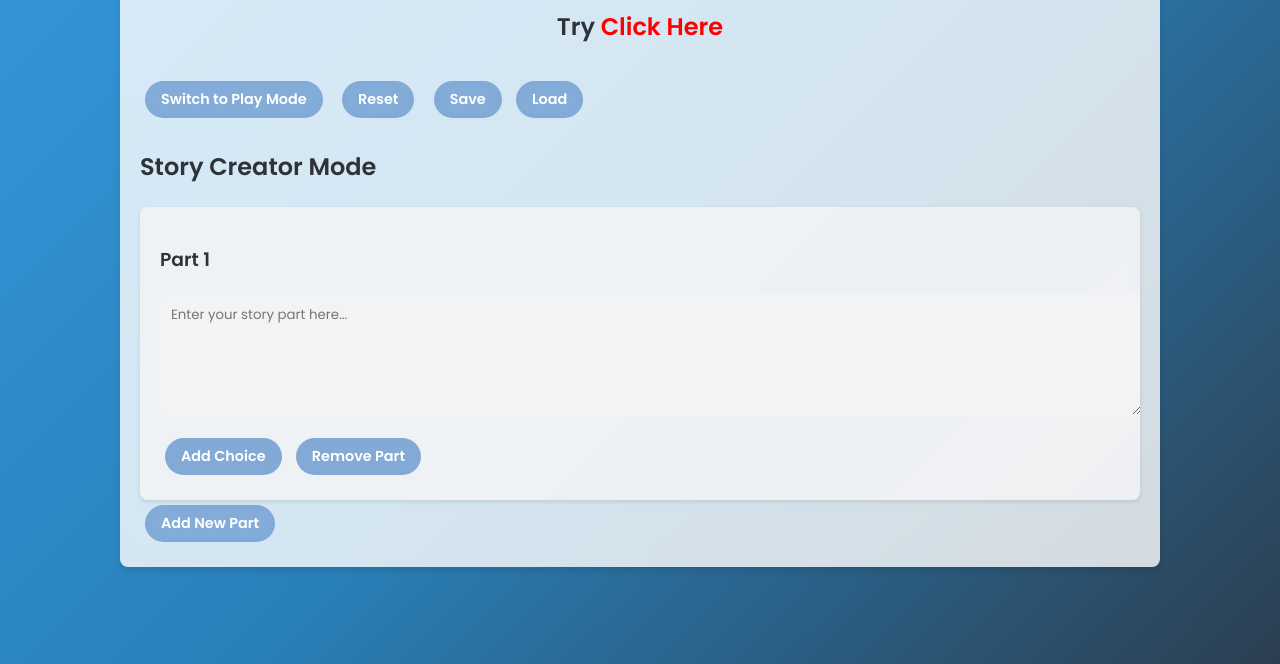
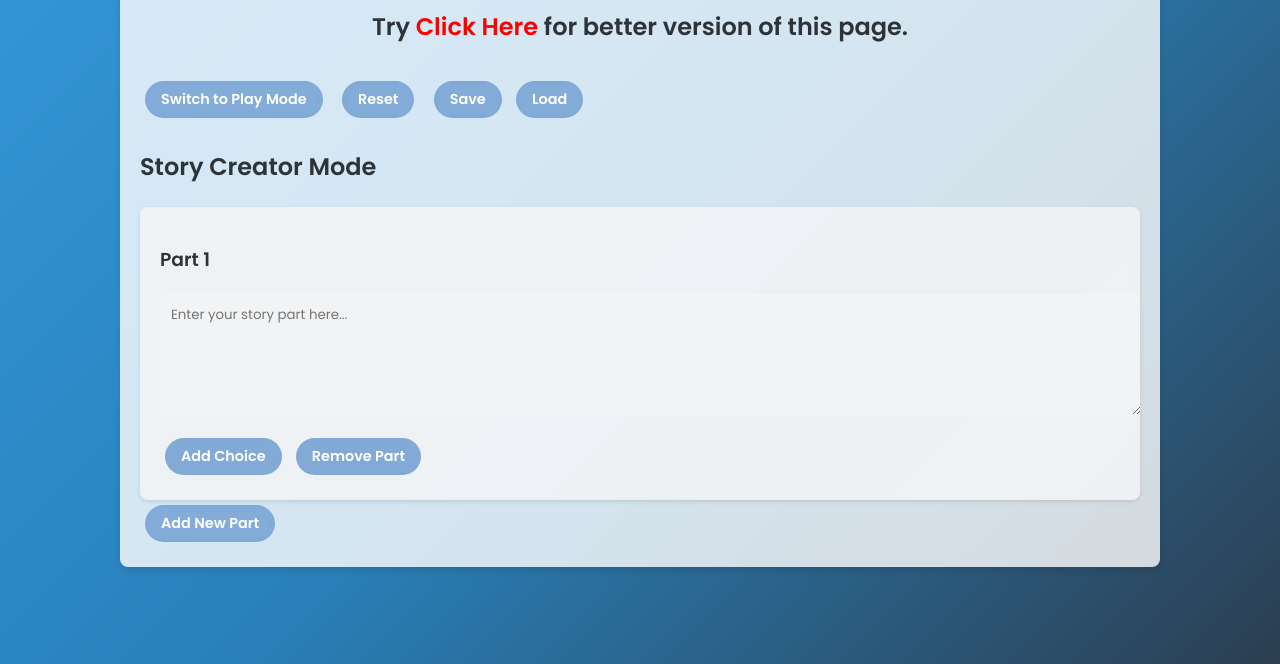
Before and after one commit to CyberGeek121/Talescraper, a plain HTML site: page index.html in a window 1280 px wide. Shown: the part 136-800 px from the top of the page. Drawn offline with Linux system fonts and the light colour scheme.

Commit message:
Update index.html

```diff
--- a/index.html
+++ b/index.html
@@ -431,7 +431,7 @@ body.dark-mode .btn:hover {
                 <div class="content">
                     <div class="title-container">
                         <h1>TaleScaper<a class="reload" href="https://cybergeek121.github.io/Talescaper/" style="color: #2980b9; text-decoration: none;">.</a></h1>
-                        <h2> Try <a class="reload" href="https://cybergeek121.github.io/Talescaper/" style="color: Red; text-decoration: none;">Click Here</a></h2>
+                        <h2> Try <a class="reload" href="https://cybergeek121.github.io/Talescaper/" style="color: Red; text-decoration: none;">Click Here</a> for better version of this page.</h2>
                         <a href="#" class="author" id="author-link">~by Piyush Bhardwaj</a>
                         <div class="author-preview" id="author-preview">
                             <h3>About Piyush Bhardwaj</h3>
```
